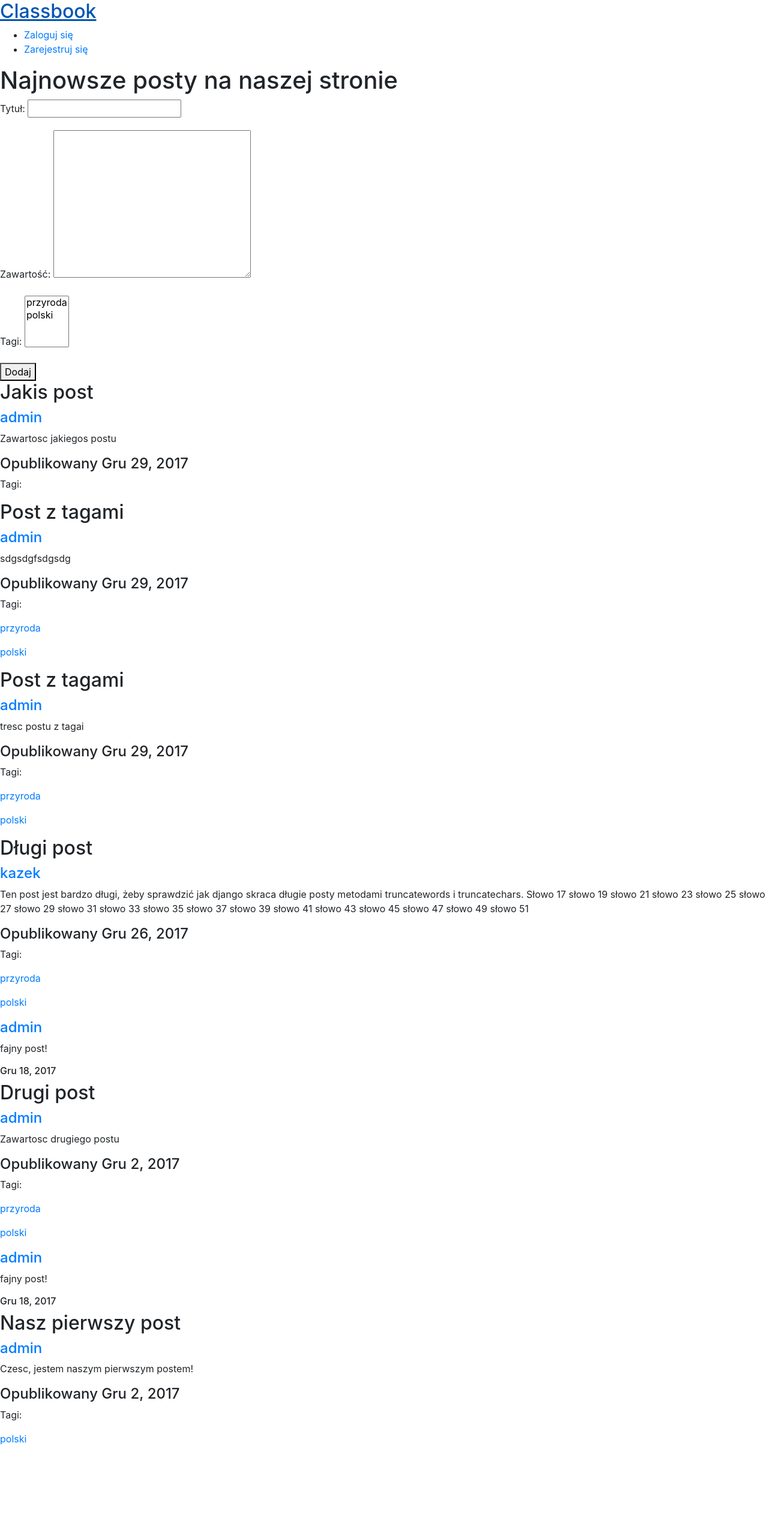
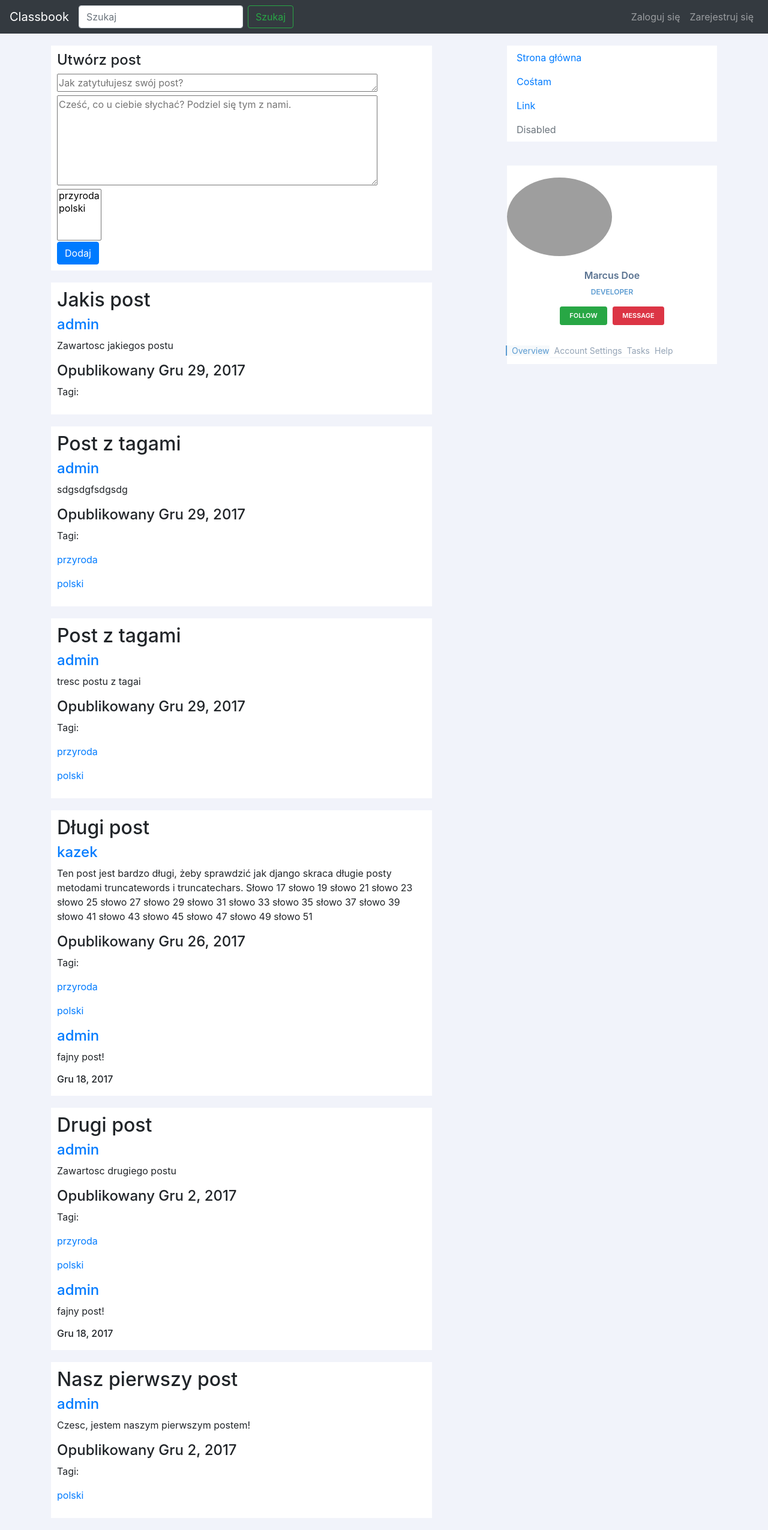
Before and after one commit to piternet/Classbook, a Django app: page / in a window 1280 px wide. Shown: the whole page at 60% size. Before the commit the page ends 2409 px from the top, so only its background shows below. Run offline with Django 3.2, Linux system fonts and the light colour scheme; data comes from the database, SQL or seed files in the repository; both versions use the stored data as it was after the commit; some libraries are stand-ins or nearby versions; grey boxes are pictures that could not be loaded.

Commit message:
Boostrap

```diff
--- a/main/forms.py
+++ b/main/forms.py
@@ -6,7 +6,8 @@ class PostForm(forms.ModelForm):
 		model = Post
 		fields = ['title', 'content', 'tags']
 		widgets = {
-			'content': forms.Textarea(attrs={'cols': 30, 'rows': 10})
+			'title': forms.Textarea(attrs={'cols': 50, 'rows': 1, 'placeholder': 'Jak zatytułujesz swój post?'}),
+			'content': forms.Textarea(attrs={'cols': 50, 'rows': 6, 'placeholder': 'Cześć, co u ciebie słychać? Podziel się tym z nami.'})
 		}
 		labels = {
 			'title': 'Tytuł',
--- /dev/null
+++ b/main/static/main/base.css
@@ -0,0 +1,17 @@
+body {
+	background-color: #f8f9fa;
+}
+
+#add_new_post, #menu {
+	margin-top: 20px;
+}
+
+#add_new_post, .post {
+	background-color: white;
+	padding: 10px;
+	margin-bottom: 20px;
+}
+
+#add_new_post .form-group {
+	margin-bottom: 0px;
+}
--- /dev/null
+++ b/main/static/main/menu.css
@@ -0,0 +1,118 @@
+/***
+User Profile Sidebar by @keenthemes
+A component of Metronic Theme - #1 Selling Bootstrap 3 Admin Theme in Themeforest: http://j.mp/metronictheme
+Licensed under MIT
+***/
+
+body {
+  background: #F1F3FA;
+}
+
+/* Profile container */
+.profile {
+  margin: 20px 0;
+}
+
+/* Profile sidebar */
+.profile-sidebar {
+  padding: 20px 0 10px 0;
+  background: #fff;
+}
+
+.profile-userpic img {
+  float: none;
+  margin: 0 auto;
+  width: 50%;
+  height: 50%;
+  -webkit-border-radius: 50% !important;
+  -moz-border-radius: 50% !important;
+  border-radius: 50% !important;
+}
+
+.profile-usertitle {
+  text-align: center;
+  margin-top: 20px;
+}
+
+.profile-usertitle-name {
+  color: #5a7391;
+  font-size: 16px;
+  font-weight: 600;
+  margin-bottom: 7px;
+}
+
+.profile-usertitle-job {
+  text-transform: uppercase;
+  color: #5b9bd1;
+  font-size: 12px;
+  font-weight: 600;
+  margin-bottom: 15px;
+}
+
+.profile-userbuttons {
+  text-align: center;
+  margin-top: 10px;
+}
+
+.profile-userbuttons .btn {
+  text-transform: uppercase;
+  font-size: 11px;
+  font-weight: 600;
+  padding: 6px 15px;
+  margin-right: 5px;
+}
+
+.profile-userbuttons .btn:last-child {
+  margin-right: 0px;
+}
+
+.profile-usermenu {
+  margin-top: 30px;
+}
+
+.profile-usermenu ul li {
+  border-bottom: 1px solid #f0f4f7;
+}
+
+.profile-usermenu ul li:last-child {
+  border-bottom: none;
+}
+
+.profile-usermenu ul li a {
+  color: #93a3b5;
+  font-size: 14px;
+  font-weight: 400;
+}
+
+.profile-usermenu ul li a i {
+  margin-right: 8px;
+  font-size: 14px;
+}
+
+.profile-usermenu ul li a:hover {
+  background-color: #fafcfd;
+  color: #5b9bd1;
+}
+
+.profile-usermenu ul li.active {
+  border-bottom: none;
+}
+
+.profile-usermenu ul li.active a {
+  color: #5b9bd1;
+  background-color: #f6f9fb;
+  border-left: 2px solid #5b9bd1;
+  margin-left: -2px;
+}
+
+/* Profile Content */
+.profile-content {
+  padding: 20px;
+  background: #fff;
+  min-height: 460px;
+}
+
+#menu-sidebar {
+  background-color: white;
+  margin-bottom: 40px;
+}
--- a/main/templates/main/base.html
+++ b/main/templates/main/base.html
@@ -5,31 +5,59 @@
 		{% block title %} {% endblock %}
 	</title>
 	<meta charset="utf-8">
-	 <meta name="viewport" content="width=device-width, initial-scale=1, shrink-to-fit=no">
+	{% load static %}
+
+	<meta name="viewport" content="width=device-width, initial-scale=1, shrink-to-fit=no">
 	<link rel="stylesheet" href="https://maxcdn.bootstrapcdn.com/bootstrap/4.0.0/css/bootstrap.min.css" integrity="sha384-Gn5384xqQ1aoWXA+058RXPxPg6fy4IWvTNh0E263XmFcJlSAwiGgFAW/dAiS6JXm" crossorigin="anonymous">
 	<script src="https://code.jquery.com/jquery-3.2.1.slim.min.js" integrity="sha384-KJ3o2DKtIkvYIK3UENzmM7KCkRr/rE9/Qpg6aAZGJwFDMVNA/GpGFF93hXpG5KkN" crossorigin="anonymous"></script>
 	<script src="https://cdnjs.cloudflare.com/ajax/libs/popper.js/1.12.9/umd/popper.min.js" integrity="sha384-ApNbgh9B+Y1QKtv3Rn7W3mgPxhU9K/ScQsAP7hUibX39j7fakFPskvXusvfa0b4Q" crossorigin="anonymous"></script>
 	<script src="https://maxcdn.bootstrapcdn.com/bootstrap/4.0.0/js/bootstrap.min.js" integrity="sha384-JZR6Spejh4U02d8jOt6vLEHfe/JQGiRRSQQxSfFWpi1MquVdAyjUar5+76PVCmYl" crossorigin="anonymous"></script>
+	<link rel="stylesheet" type="text/css" href="{% static 'main/base.css' %}">
 	{% block header %} {% endblock %}
 </head>
 
 <body>
-	<div id="navbar">
-		<a href = "{% url 'index' %}"><h2>Classbook</h2></a>
-		{% if user.is_authenticated %}
-			<p> Witaj, {{ user.username }}! </p>
-		{% endif %}
-		<div id="menu">
-			<ul>
-				{% if not user.is_authenticated %}
-					<li><a href="{% url 'login' %}">Zaloguj się</a></li>
-					<li><a href="{% url 'signup' %}">Zarejestruj się</a></li>
-				{% else %}
-					<li><a href="{% url 'logout' %}">Wyloguj się</a></li>
-				{% endif %}
-			</ul>
+
+	<nav class="navbar navbar-expand-lg navbar-dark bg-dark">
+  <a class="navbar-brand" href="#">Classbook</a>
+  <button class="navbar-toggler" type="button" data-toggle="collapse" data-target="#navbarSupportedContent" aria-controls="navbarSupportedContent" aria-expanded="false" aria-label="Toggle navigation">
+	<span class="navbar-toggler-icon"></span>
+  </button>
+
+  <div class="collapse navbar-collapse" id="navbarSupportedContent">
+  	<form class="form-inline my-2 my-lg-0">
+	  <input class="form-control mr-sm-2" type="search" placeholder="Szukaj" aria-label="Search">
+	  <button class="btn btn-outline-success my-2 my-sm-0" type="submit">Szukaj</button>
+	</form>
+	<ul class="navbar-nav navbar-right ml-auto">
+	{% if not user.is_authenticated %}
+	  <li class="nav-item">
+		<a class="nav-link" href="{% url 'login' %}">Zaloguj się</a>
+	  </li>
+	  <li class="nav-item">
+		<a class="nav-link" href="{% url 'signup' %}">Zarejestruj się</a>
+	  </li>
+	{% else %}
+		<li class="nav-item">
+		<a class="nav-link" href="{% url 'logout' %}">Wyloguj się</a>
+	  </li>
+	{% endif %}
+	</ul>
+
+  </div>
+</nav>
+	<div class="container">
+		<div class="row">
+			<div class="col-md-7">
+				{% block content %} {% endblock %}
+			</div>
+			<div class="col-md-1">
+			</div>
+			<div class="col-md-4" id="menu">
+
+				{% include 'main/menu.html' %}
+			</div>
 		</div>
 	</div>
-	{% block content %} {% endblock %}
 </body>
 </html>
--- a/main/templates/main/index.html
+++ b/main/templates/main/index.html
@@ -9,13 +9,20 @@
 {% endblock %}
 
 {% block content %}
-	<h1> Najnowsze posty na naszej stronie </h1>
-	<div id="add_new_post">
+	<div id="add_new_post" class="">
+
+		<div><h4>Utwórz post</h4></div>
+		<div>
 			<form method="POST">
 				{% csrf_token %}
-			{{ form.as_p }}
-			<button type="submit">Dodaj</button>
+				{% for field in form %}
+				<div class="form-group">
+					{{ field }}
+				</div>
+				{% endfor %}
+				<button type="button submit" class="btn btn-primary">Dodaj</button>
 			</form>
+		</div>
 	</div>
 		<div id="posts">
 			{% for post in posts %}
--- /dev/null
+++ b/main/templates/main/menu.html
@@ -0,0 +1,70 @@
+{% load static %}
+<link rel="stylesheet" type="text/css" href="{% static 'main/menu.css' %}">
+
+<div id="menu-sidebar">
+		<ul class="nav flex-column">
+	  <li class="nav-item">
+	    <a class="nav-link active" href="#">Strona główna</a>
+	  </li>
+	  <li class="nav-item">
+	    <a class="nav-link" href="#">Cośtam</a>
+	  </li>
+	  <li class="nav-item">
+	    <a class="nav-link" href="#">Link</a>
+	  </li>
+	  <li class="nav-item">
+	    <a class="nav-link disabled" href="#">Disabled</a>
+	  </li>
+	</ul>
+</div>
+
+<div class="profile-sidebar">
+				<!-- SIDEBAR USERPIC -->
+				<div class="profile-userpic">
+					<img src="http://keenthemes.com/preview/metronic/theme/assets/admin/pages/media/profile/profile_user.jpg" class="img-responsive" alt="">
+				</div>
+				<!-- END SIDEBAR USERPIC -->
+				<!-- SIDEBAR USER TITLE -->
+				<div class="profile-usertitle">
+					<div class="profile-usertitle-name">
+						Marcus Doe
+					</div>
+					<div class="profile-usertitle-job">
+						Developer
+					</div>
+				</div>
+				<!-- END SIDEBAR USER TITLE -->
+				<!-- SIDEBAR BUTTONS -->
+				<div class="profile-userbuttons">
+					<button type="button" class="btn btn-success btn-sm">Follow</button>
+					<button type="button" class="btn btn-danger btn-sm">Message</button>
+				</div>
+				<!-- END SIDEBAR BUTTONS -->
+				<!-- SIDEBAR MENU -->
+				<div class="profile-usermenu">
+					<ul class="nav">
+						<li class="active">
+							<a href="#">
+							<i class="glyphicon glyphicon-home"></i>
+							Overview </a>
+						</li>
+						<li>
+							<a href="#">
+							<i class="glyphicon glyphicon-user"></i>
+							Account Settings </a>
+						</li>
+						<li>
+							<a href="#" target="_blank">
+							<i class="glyphicon glyphicon-ok"></i>
+							Tasks </a>
+						</li>
+						<li>
+							<a href="#">
+							<i class="glyphicon glyphicon-flag"></i>
+							Help </a>
+						</li>
+					</ul>
+				</div>
+				<!-- END MENU -->
+			</div>
+		</div>
```
Also changed, not shown: db.sqlite3. Lines whose indentation alone changed are shown as unchanged.
